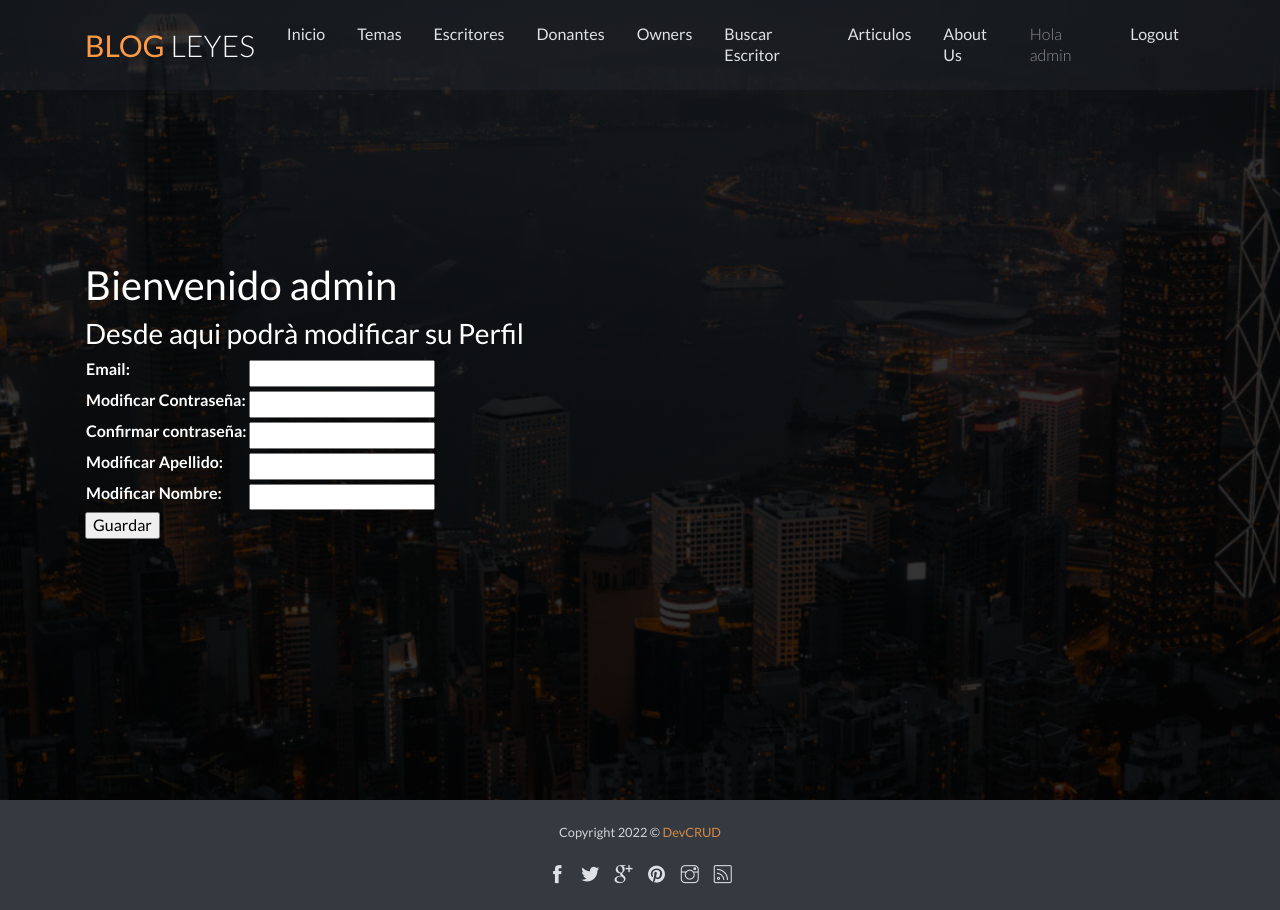
After one commit to matiasleyes/Entrega1Leyes, a Django app: page /editarPerfil in a window 1280 px wide. The commit adds this page. Run offline with Django 4.2, Linux system fonts and the light colour scheme; a user stored in the database is signed in; some libraries are stand-ins or nearby versions.

Commit message:
CRUD Perfil finalizada

```diff
--- /dev/null
+++ b/BlogLeyes/Templates/BlogLeyes/editarPerfil.html
@@ -0,0 +1,17 @@
+{% extends "BlogLeyes/padre.html" %}
+
+{% load static %}
+
+{% block content %}
+
+<h1> Bienvenido {{usuario}}  </h1>
+<h3> Desde aqui podrà modificar su Perfil</h3>
+
+<form action="{% url 'editarPerfil' %}" method="POST">{% csrf_token %}
+  <table>
+    {{ formulario.as_table}}
+  </table>
+  <input type="submit" value="Guardar">
+</form>
+
+{% endblock %}
--- a/BlogLeyes/Templates/BlogLeyes/padre.html
+++ b/BlogLeyes/Templates/BlogLeyes/padre.html
@@ -48,10 +48,22 @@
                     <li class="nav-item">
                         <a class="nav-link" href="{% url 'Aboutus' %}">About Us</a>
                     </li>
+                    {% if not request.user.is_authenticated %}
 
                     <li class="nav-item">
-                        <a class="nav-link" href="{% url 'Login' %}">Sing Up</a>
+                        <a class="nav-link" href="{% url 'Login' %}">Sing In</a>
                     </li>
+                    {% endif %}
+                    {% if request.user.is_authenticated %}
+
+                    <a class="nav-link" href="{% url 'editarPerfil' %}">Hola {{user.username}}</a>
+
+                    <li class="nav-item">
+                        <a class="nav-link" href="{% url 'Logout' %}">Logout</a>
+                    </li>
+
+
+                    {% endif %}
 
 
                 </ul>
--- a/BlogLeyes/forms.py
+++ b/BlogLeyes/forms.py
@@ -1,4 +1,6 @@
 from django import forms
+from django.contrib.auth.forms import UserCreationForm
+from django.contrib.auth.models import User
 
 class WriterForm(forms.Form):
     nombre = forms.CharField(max_length=40)
@@ -27,3 +29,18 @@ class DonorForm(forms.Form):
 class articuloForm(forms.Form):
     titulo = forms.CharField(max_length=100)
     cuerpo = forms.CharField(max_length=1000)
+
+
+
+class UserEditForm(UserCreationForm):
+    email = forms.EmailField(required=True)
+    password1 = forms.CharField(label="Modificar Contraseña", widget=forms.PasswordInput)
+    password2 = forms.CharField(label="Confirmar contraseña", widget=forms.PasswordInput)
+
+    last_name = forms.CharField(label="Modificar Apellido")
+    first_name = forms.CharField(label="Modificar Nombre")
+
+    class Meta:
+        model = User
+        fields = ['email', 'password1', 'password2', 'last_name', 'first_name']
+        help_texts={k:"" for k in fields}
--- a/BlogLeyes/urls.py
+++ b/BlogLeyes/urls.py
@@ -1,5 +1,8 @@
 from django.urls import path
 from BlogLeyes import views
+from BlogLeyes.views import login_request, editarPerfil
+from django.contrib.auth.views import LogoutView
+
 
 urlpatterns = [
     #Login-----------
@@ -18,5 +21,9 @@ urlpatterns = [
     path('busquedaEscritor/', views.busquedaEscritor, name="BusquedaEscritor"),
     path('buscar/', views.buscar, name='buscar'),
     path('aboutus/', views.aboutus, name='Aboutus'),
+    path('login', login_request, name = "Login"),
+    path('logout', LogoutView.as_view(template_name='BlogLeyes/logout.html'), name = "Logout"),
+
+    path('editarPerfil', editarPerfil, name = "editarPerfil"),
 
 ]
--- a/BlogLeyes/views.py
+++ b/BlogLeyes/views.py
@@ -1,9 +1,11 @@
 from django.shortcuts import render
 from .models import *
 from django.http import HttpResponse
-from .forms import WriterForm, ThemesForm, OwnerForm, DonorForm
+from .forms import WriterForm, ThemesForm, OwnerForm, DonorForm, UserEditForm
 from django.contrib.auth.forms import AuthenticationForm, UserCreationForm
-from django.contrib.auth import login, logout, authenticate
+from django.contrib.auth import login, authenticate, logout
+from django.contrib.auth.mixins import LoginRequiredMixin
+from django.contrib.auth.decorators import login_required
 
 def inicio(request):
 
@@ -149,3 +151,25 @@ def buscar(request):
 
 def aboutus(request):
     return render(request, 'BlogLeyes/Aboutus.html')
+
+
+# User  edition ---------------------------
+
+
+@login_required
+def editarPerfil(request):
+    usuario = request.user
+
+    if request.method == 'POST':
+        formulario = UserEditForm(request.POST, instance=usuario)
+        if formulario.is_valid():
+            informacion = formulario.cleaned_data
+            usuario.email = informacion['email']
+            usuario.password1 = informacion['password1']
+            usuario.password2 = informacion['password2']
+            usuario.save()
+
+            return render(request, 'BlogLeyes/inicio.html', {'usuario': usuario, 'mensaje': 'Usuario actualizado correctamente'})
+    else:
+        formulario = UserEditForm(instance=usuario)
+        return render(request, 'BlogLeyes/editarPerfil.html', {'formulario': formulario, 'usuario': usuario.username})
```
Also changed, not shown: BlogLeyes/Templates/BlogLeyes/logout.html (added, +9 -0 lines), db.sqlite3.
